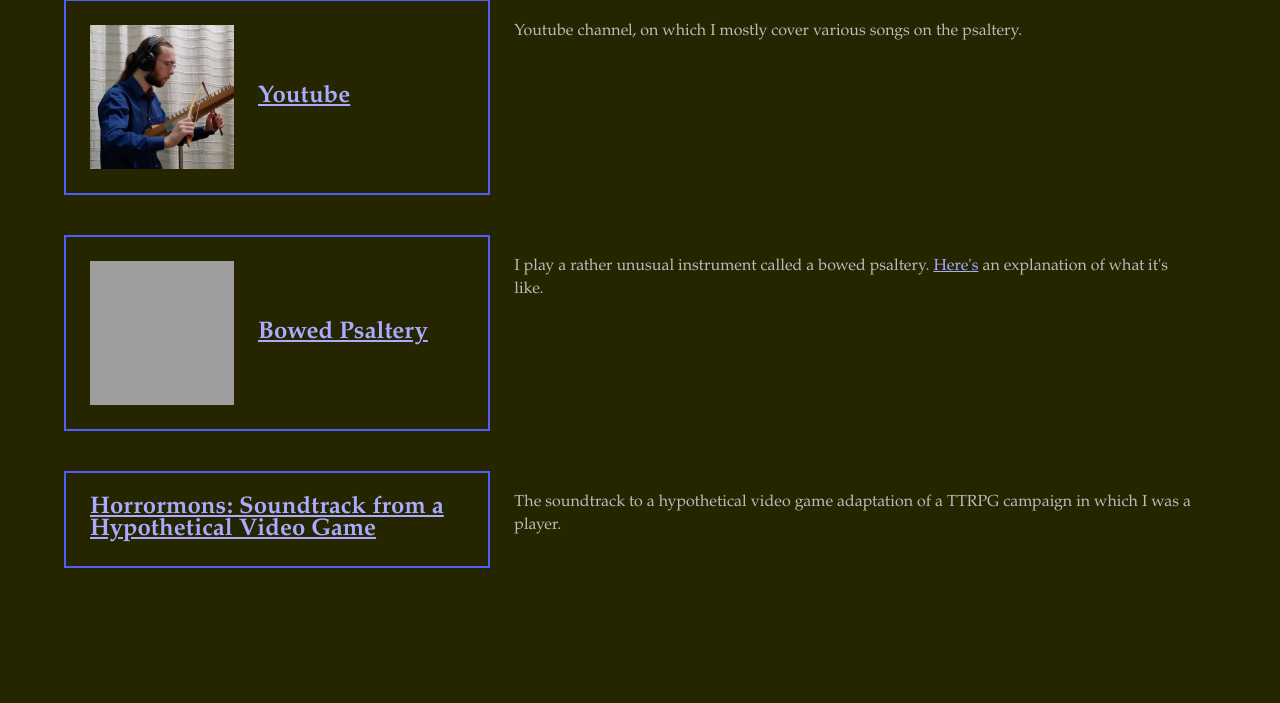
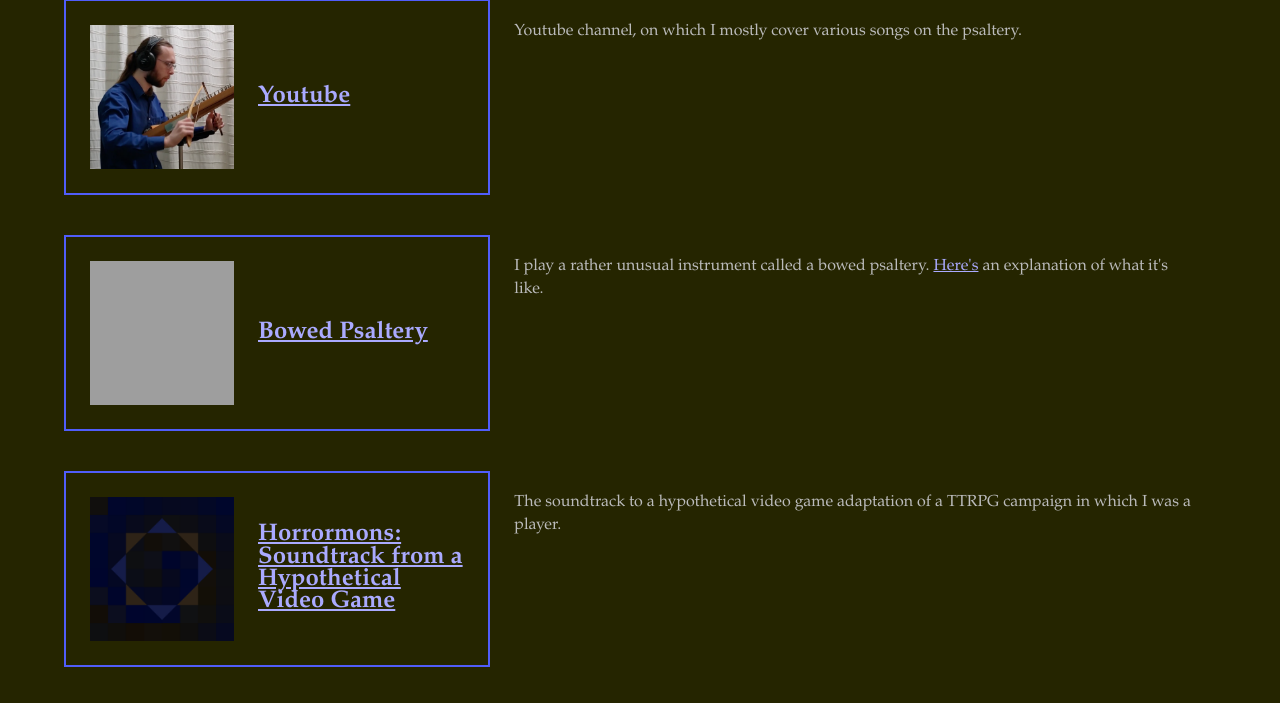
Before and after one commit to ForrestWeiswolf/forrestweiswolf.github.io, a Jekyll site: the page built from music.html, in a window 1280 px wide. Shown: the part 408-1111 px from the top of the page. Built offline with Jekyll 4.4.1, drawn with Linux system fonts in a browser that asks for light colours; before the commit the page ends 1012 px from its top, so only the background shows below that; grey boxes are pictures that could not be loaded.

Commit message:
Add Horrormons cover image

```diff
--- a/music.html
+++ b/music.html
@@ -40,7 +40,8 @@
   </section>
 
   <section class="project flex">
-    <h2 class="left-side no-image">
+    <h2 class="left-side">
+      <img src="./assets/images/mons-cover.png" alt="Photo of a bowed psaltery">
       <a href="https://forrestwolf.bandcamp.com/album/horrormons-soundtrack-from-a-hypothetical-video-game">Horrormons: Soundtrack from a Hypothetical Video Game</a>
     </h2>
     <div class="project-info right-side">
```
Also changed, not shown: assets/images/mons-cover.png (added).
